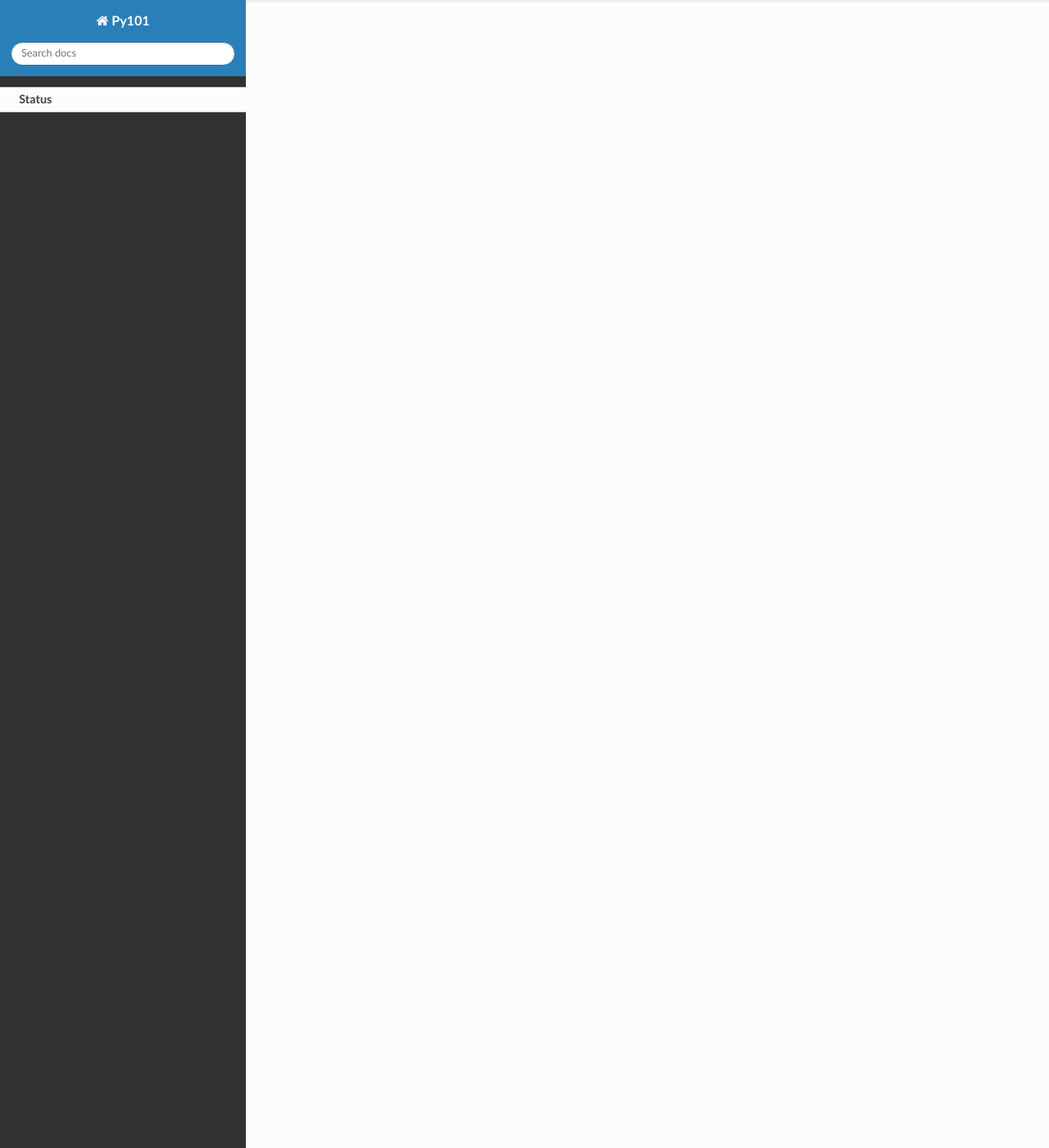
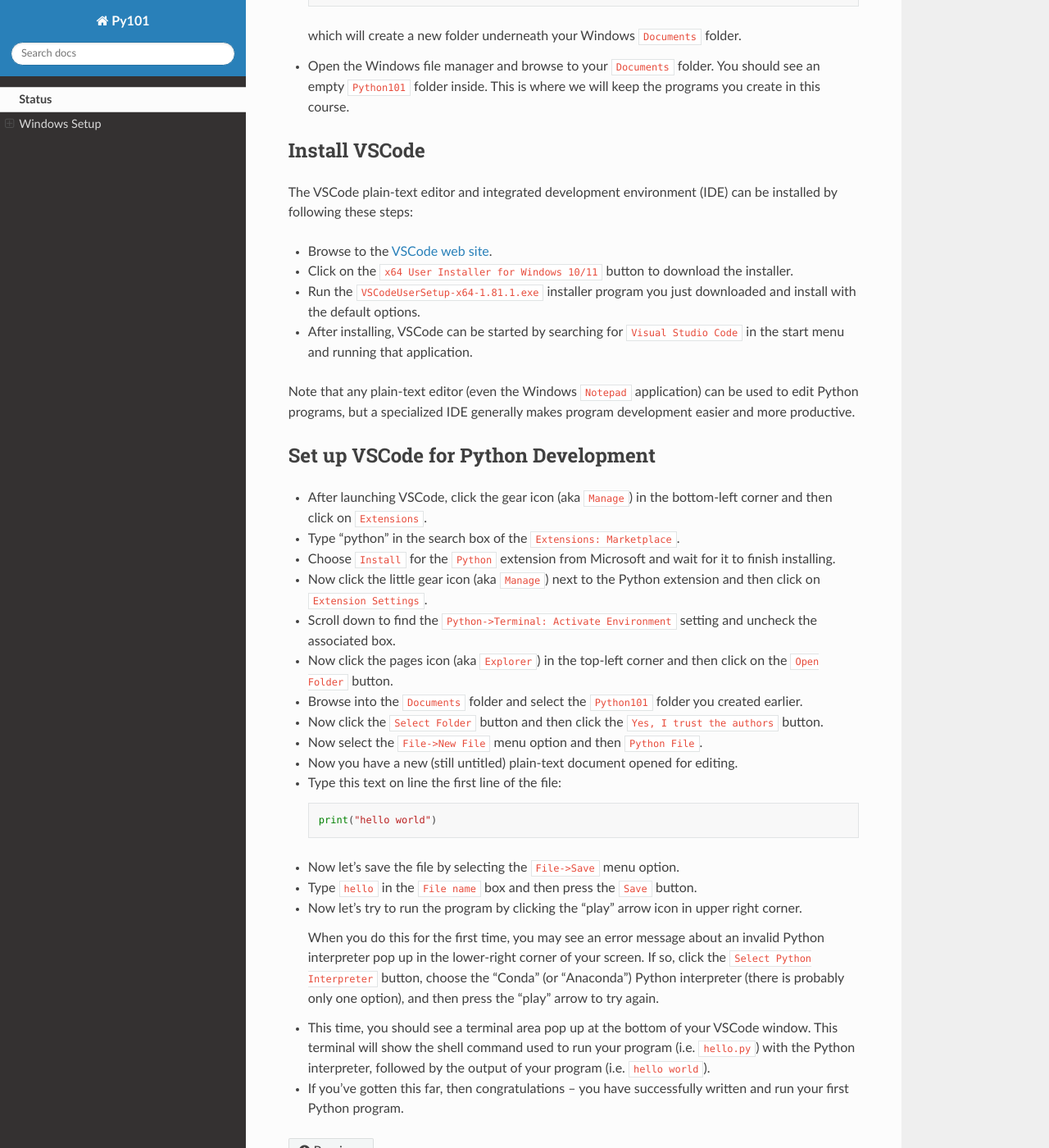
Before and after one commit to codecraftingacademy/py101, a Sphinx documentation site: the page built from doc/main.rst, in a window 1280 px wide and 1400 px high, scrolled down 1397 px. Shown: the whole window at 82% size. Built offline with Sphinx 7.4.7 and the Read the Docs theme 2.0.0, drawn with Linux system fonts in a browser that asks for light colours; some of the changed text lies outside the part shown.

Commit message:
Added Windows setup instructions

```diff
--- a/doc/main.rst
+++ b/doc/main.rst
@@ -1,4 +1,152 @@
 Status
 ======
 
-This project is currently just a placeholder for ideas.
+This project is a work in progress.  Please check back for updates.
+
+Windows Setup
+=============
+
+Install Python
+--------------
+
+The first step to programming in Python is to install the Python
+interpreter and supporting packages by following the instructions
+below.
+
+- Browse to the `Anaconda Web Site
+  <https://www.anaconda.com/download#downloads>`_.
+
+- Download the Python 3.11 (or later) ``64-Bit Graphical Installer``.
+
+- Run the downloaded ``Anaconda3-2023.07-2-Windows-x86_64.exe`` file
+  and install it for ``All Users`` in the default location and
+  register it as the system Python.  Uncheck the ``Launch Anaconda
+  Navigator`` and ``Getting Started with Anaconda Distribution``
+  boxes, or close the assocated windows if they pop up.
+
+- After installation is complete, search for the newly-installed
+  ``Anaconda Powershell Prompt`` program in the start menu and run it.
+  A window with a prompt like this should show up::
+
+    (base) PS C:\Users\Username>
+
+  This prompt allows you to run Windows programs and execute system
+  commands by typing the name of the program or command at the
+  Powershell prompt.
+
+- Start the Python interpreter program by typing ``python`` at the
+  Powershell prompt, followed by the ``<Enter>`` key.  When the
+  interpreter is ready to accept Python commands, it will present you
+  with a prompt that looks like this::
+
+    >>>
+
+- At this point, you can type Python commands at the prompt to execute
+  them, one line at a time.  For example, typing::
+
+    print("hello world")
+
+  followed by ``<Enter>``, executes a Python command to print out the
+  text "hello world" to the screen.
+
+- Exit the Python interpreter by typing ``exit()`` followed by ``<Enter>``.
+
+- Exit the Powershell by typing ``exit`` followed by ``<Enter>``.
+
+Create a Folder for Python Code Development
+-------------------------------------------
+
+- Open the ``Anaconda Powershell Prompt`` as described above, but this
+  time don't start the Python interpreter.
+
+- At the Powershell prompt (not the Python prompt), type::
+
+    mkdir Documents/Python101
+
+  which will create a new folder underneath your Windows ``Documents``
+  folder.
+
+- Open the Windows file manager and browse to your ``Documents``
+  folder.  You should see an empty ``Python101`` folder inside.  This
+  is where we will keep the programs you create in this course.
+
+Install VSCode
+--------------
+
+The VSCode plain-text editor and integrated development environment
+(IDE) can be installed by following these steps:
+
+- Browse to the `VSCode web site <https://code.visualstudio.com/download>`_.
+
+- Click on the ``x64 User Installer for Windows 10/11`` button to
+  download the installer.
+
+- Run the ``VSCodeUserSetup-x64-1.81.1.exe`` installer program you
+  just downloaded and install with the default options.
+
+- After installing, VSCode can be started by searching for ``Visual
+  Studio Code`` in the start menu and running that application.
+
+Note that any plain-text editor (even the Windows ``Notepad``
+application) can be used to edit Python programs, but a specialized
+IDE generally makes program development easier and more productive.
+
+Set up VSCode for Python Development
+------------------------------------
+
+- After launching VSCode, click the gear icon (aka ``Manage``) in the
+  bottom-left corner and then click on ``Extensions``.
+
+- Type "python" in the search box of the ``Extensions: Marketplace``.
+
+- Choose ``Install`` for the ``Python`` extension from Microsoft and wait
+  for it to finish installing.
+
+- Now click the little gear icon (aka ``Manage``) next to the Python
+  extension and then click on ``Extension Settings``.
+
+- Scroll down to find the ``Python->Terminal: Activate Environment``
+  setting and uncheck the associated box.
+
+
+- Now click the pages icon (aka ``Explorer``) in the top-left corner
+  and then click on the ``Open Folder`` button.
+
+- Browse into the ``Documents`` folder and select the ``Python101``
+  folder you created earlier.
+
+- Now click the ``Select Folder`` button and then click the ``Yes, I
+  trust the authors`` button.
+
+- Now select the ``File->New File`` menu option and then ``Python
+  File``.
+
+- Now you have a new (still untitled) plain-text document opened for
+  editing.
+
+- Type this text on line the first line of the file::
+
+    print("hello world")
+
+- Now let's save the file by selecting the ``File->Save`` menu option.
+
+- Type ``hello`` in the ``File name`` box and then press the ``Save``
+  button.
+
+- Now let's try to run the program by clicking the "play" arrow icon
+  in upper right corner.
+
+  When you do this for the first time, you may see an error message
+  about an invalid Python interpreter pop up in the lower-right corner
+  of your screen.  If so, click the ``Select Python Interpreter``
+  button, choose the "Conda" (or "Anaconda") Python interpreter (there
+  is probably only one option), and then press the "play" arrow to try
+  again.
+
+- This time, you should see a terminal area pop up at the bottom of
+  your VSCode window.  This terminal will show the shell command used
+  to run your program (i.e. ``hello.py``) with the Python interpreter,
+  followed by the output of your program (i.e. ``hello world``).
+
+- If you've gotten this far, then congratulations -- you have
+  successfully written and run your first Python program.
```
